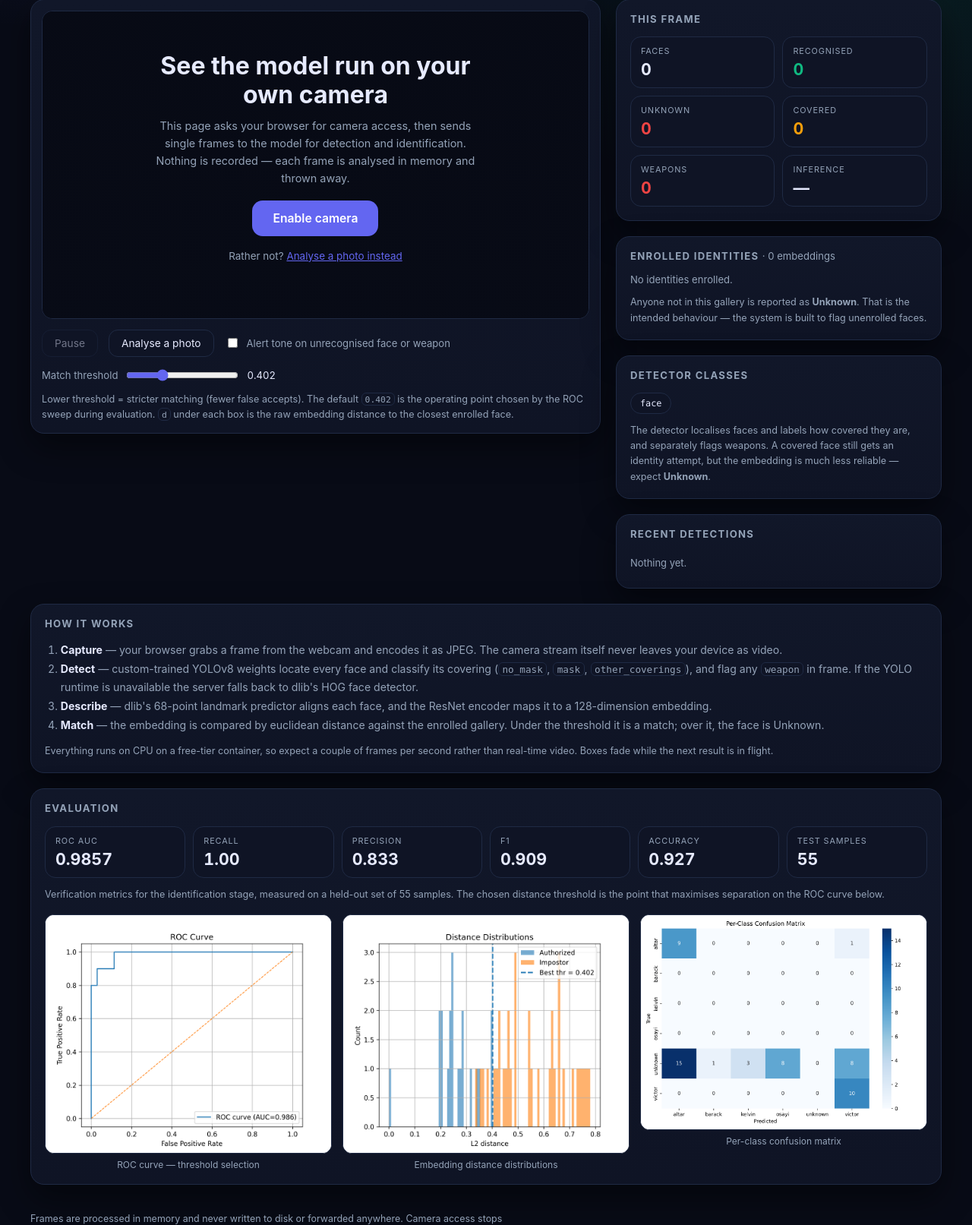
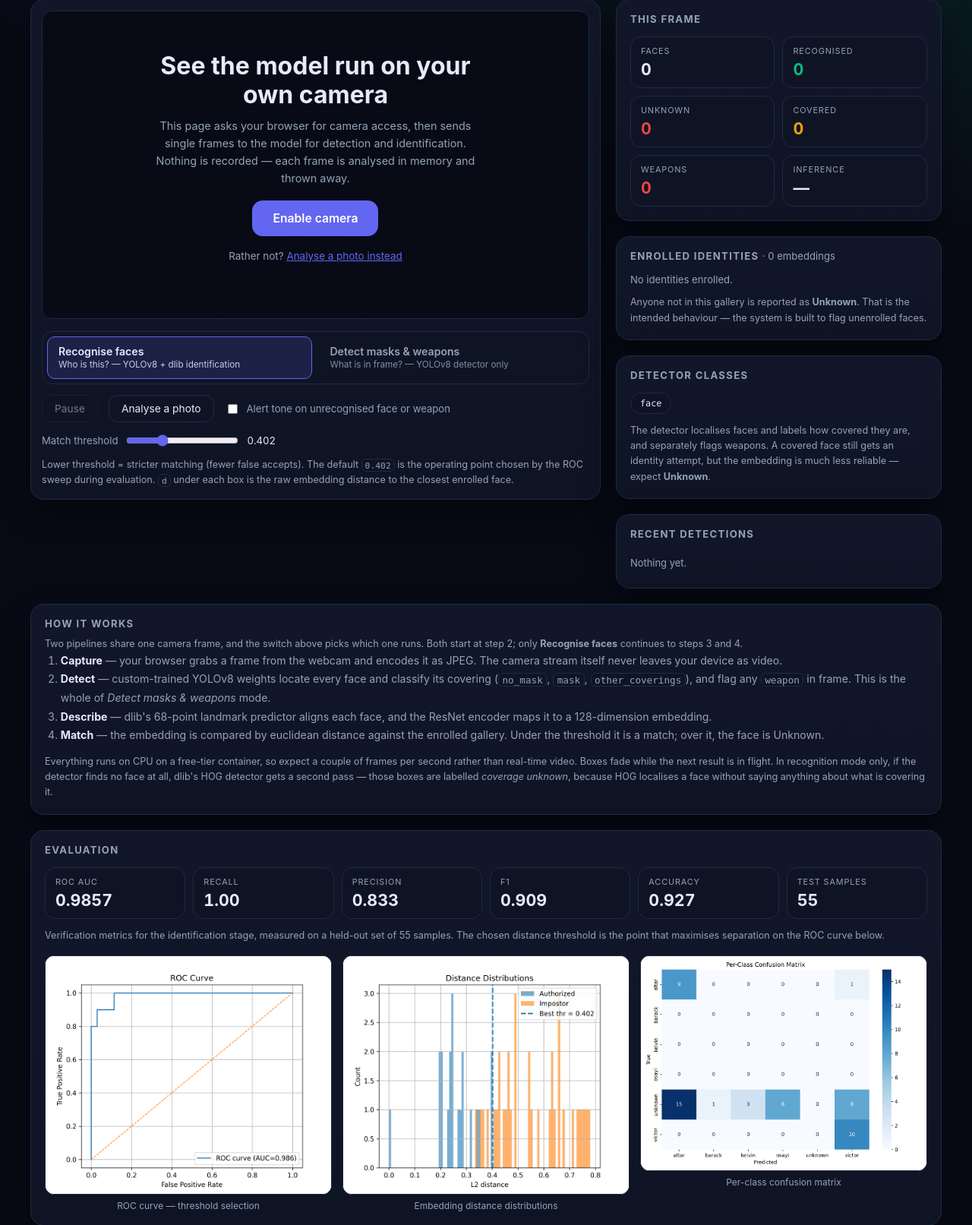
Before and after one commit to victorakor/face-recognition-live-demo, a Flask app: page / in a window 1280 px wide. Shown: the part 97-1710 px from the top of the page at 76% size. Run offline with Flask 3, Linux system fonts and the light colour scheme.

Commit message:
Add a mode switch and serve the detector at its training resolution
The mask/covering classes looked dead. Two causes, both fixed.

1. Train/serve resolution mismatch. The checkpoint's train_args says
   imgsz=640; the ONNX graph was exported at 480. On synthesised 640x360
   webcam frames with a 180 px subject, no_mask scores 0.062 at 480 (a miss)
   and 0.856 at 640; mask goes 0.514 -> 0.715. Weapons are robust at both
   sizes, which is why only the face classes appeared broken.

2. A dishonest fallback. When YOLO missed the face, dlib's HOG detector
   caught it and emitted cls="face", which COVERAGE mapped to
   ("Uncovered", False) -- so a masked subject was reported as uncovered.
   "face" now maps to "Coverage unknown", and detection mode skips HOG
   entirely so a miss reads as a miss.

models/best.onnx is re-exported with dynamic H/W, which is measurably faster
than a fixed-shape graph at the same size (127ms vs 144ms at 640, 71ms vs
102ms at 480) and lets one session serve both modes. Resident memory at 640
is 223 MB, unchanged.

The switch itself: mode=recognition (detect -> embed -> match, the existing
behaviour) or mode=detection (detector only, conf floor 0.25, no dlib, no
HOG). Skipping the embedding is what pays for the bigger input -- detection
mode measures 124-160 ms against recognition's 1000-1900 ms locally.

Read from ?mode=, X-Mode or the JSON body; unrecognised values fall back to
DEFAULT_MODE rather than erroring. Responses gain mode, imgsz, conf,
classCounts and counts.objects, and per-face source. authorized is now
tri-state: null means no identity was attempted, so the counters compare
with `is True` / `is False`.

Client-side the segmented control swaps a body class to show the per-mode
stat tiles, colours boxes by detector class instead of by identity, and
re-runs a loaded still image on switch.

Co-Authored-By: Claude Opus 5 <noreply@anthropic.com>

```diff
--- a/app.py
+++ b/app.py
@@ -18,7 +18,7 @@ import cv2
 import numpy as np
 from flask import Flask, Response, jsonify, render_template, request
 
-from recognizer import DEFAULT_THRESHOLD, get_recognizer, is_ready, warmup
+from recognizer import DEFAULT_MODE, DEFAULT_THRESHOLD, MODES, get_recognizer, is_ready, warmup
 
 # Uploaded frames are ~40-120 KB of JPEG; 6 MB leaves room for a full-resolution
 # still from the image-upload fallback without letting anyone stream junk at us.
@@ -111,9 +111,27 @@ def requested_threshold() -> float:
         return DEFAULT_THRESHOLD
 
 
+def requested_mode() -> str:
+    """Which pipeline to run: "recognition" (identify faces) or "detection" (classes only).
+
+    Read from the same three places as the threshold. An unrecognised value falls back to
+    the default rather than erroring -- a typo in a query string should not break the demo.
+    """
+    raw = request.args.get("mode") or request.headers.get("X-Mode")
+    if raw is None and (request.content_type or "").startswith("application/json"):
+        payload = request.get_json(silent=True) or {}
+        raw = payload.get("mode")
+    if not isinstance(raw, str):
+        return DEFAULT_MODE
+    mode = raw.strip().lower()
+    return mode if mode in MODES else DEFAULT_MODE
+
+
 @app.route("/")
 def index() -> str:
-    return render_template("index.html", default_threshold=DEFAULT_THRESHOLD)
+    return render_template(
+        "index.html", default_threshold=DEFAULT_THRESHOLD, default_mode=DEFAULT_MODE
+    )
 
 
 @app.route("/api/health")
@@ -161,7 +179,9 @@ def detect() -> tuple[Response, int] | Response:
     if not _in_flight.acquire(blocking=False):
         return jsonify({"error": "server busy", "retry": True}), 503
     try:
-        result = get_recognizer().detect(frame, threshold=requested_threshold())
+        result = get_recognizer().detect(
+            frame, threshold=requested_threshold(), mode=requested_mode()
+        )
     except Exception as exc:  # pragma: no cover - surfaced to the client for debugging
         app.logger.exception("detection failed")
         return jsonify({"error": f"detection failed: {exc}"}), 500
--- a/static/css/style.css
+++ b/static/css/style.css
@@ -190,6 +190,52 @@ main {
   text-decoration: underline;
 }
 
+/* ------------------------------------------------------------- mode switch */
+/* Two pipelines, one frame. The switch is a segmented control rather than a checkbox
+   because neither option is a modifier of the other -- they are separate demos. */
+.modebar {
+  display: grid;
+  grid-template-columns: repeat(2, minmax(0, 1fr));
+  gap: 8px;
+  margin-top: 16px;
+  padding: 6px;
+  background: var(--card-2);
+  border: 1px solid var(--border);
+  border-radius: 14px;
+}
+.seg {
+  display: flex;
+  flex-direction: column;
+  gap: 2px;
+  padding: 10px 14px;
+  border: 1px solid transparent;
+  border-radius: 10px;
+  background: transparent;
+  color: var(--muted);
+  font: inherit;
+  text-align: left;
+  cursor: pointer;
+  transition: background 0.16s ease, color 0.16s ease, border-color 0.16s ease;
+}
+.seg strong { font-size: 0.88rem; font-weight: 600; }
+.seg small { font-size: 0.73rem; opacity: 0.85; line-height: 1.35; }
+.seg:hover:not([aria-pressed="true"]) { color: var(--fg); border-color: var(--border); }
+.seg[aria-pressed="true"] {
+  background: var(--accent-soft);
+  border-color: var(--accent);
+  color: var(--fg);
+}
+.seg:focus-visible { outline: 2px solid var(--accent); outline-offset: 2px; }
+
+/* Panels and tiles that only make sense in one mode. Driven off a body class so the whole
+   page switches in one assignment rather than a dozen hidden toggles. */
+body.mode-recognition .detect-only,
+body.mode-detection .recog-only { display: none; }
+
+@media (max-width: 640px) {
+  .modebar { grid-template-columns: 1fr; }
+}
+
 /* ---------------------------------------------------------------- controls */
 .controls {
   display: flex;
--- a/static/js/app.js
+++ b/static/js/app.js
@@ -23,6 +23,21 @@
     object: '#fb7185',
   };
 
+  // Detection mode colours boxes by what the detector called them rather than by whether we
+  // recognised them, so the class is readable straight off the overlay.
+  const CLASS_COLORS = {
+    no_mask: '#10b981',
+    mask: '#f59e0b',
+    other_coverings: '#f97316',
+    weapon: '#ef4444',
+    face: '#64748b', // HOG: a face was localised, its covering is unknown
+  };
+
+  const MODE_LABELS = {
+    recognition: 'Alert tone on unrecognised face or weapon',
+    detection: 'Alert tone on weapon or covered face',
+  };
+
   const el = (id) => document.getElementById(id);
   const video = el('video');
   const overlay = el('overlay');
@@ -30,6 +45,7 @@
   const ctx = overlay.getContext('2d');
   const capture = document.createElement('canvas');
   const captureCtx = capture.getContext('2d');
+  const modeButtons = Array.from(document.querySelectorAll('.seg[data-mode]'));
 
   const state = {
     stream: null,
@@ -37,8 +53,11 @@
     facingMode: 'user',
     mirror: true,
     stillImage: null,
+    stillFile: null,
     result: null,
     resultAt: 0,
+    mode: (modeButtons.find((b) => b.getAttribute('aria-pressed') === 'true') || {}).dataset?.mode
+      || 'recognition',
     threshold: parseFloat(el('threshold').value),
     frameTimes: [],
     lastAlertAt: 0,
@@ -49,6 +68,8 @@
   };
 
   const sleep = (ms) => new Promise((resolve) => setTimeout(resolve, ms));
+  const pct = (value) =>
+    value === null || value === undefined || Number.isNaN(value) ? '' : `${(value * 100).toFixed(0)}%`;
 
   /* -------------------------------------------------------------- model info */
 
@@ -80,6 +101,11 @@
       state.identities = model.identities || [];
       renderIdentities();
       el('galleryCount').textContent = `· ${model.gallerySize} embeddings`;
+
+      // The detection-mode copy quotes the input size the server will actually use, which
+      // depends on whether the ONNX graph was exported with dynamic axes.
+      const detectionImgsz = ((model.modeConfig || {}).detection || {}).imgsz;
+      if (detectionImgsz) el('hintImgsz').textContent = String(detectionImgsz);
 
       renderChips(
         el('classChips'),
@@ -167,6 +193,7 @@
     await waitForVideoDimensions();
 
     state.stillImage = null;
+    state.stillFile = null;
     state.result = null;
     el('gate').hidden = true;
     el('gateError').hidden = true;
@@ -262,7 +289,8 @@
   }
 
   async function postFrame(blob) {
-    const response = await fetch(`/api/detect?threshold=${state.threshold.toFixed(3)}`, {
+    const query = `threshold=${state.threshold.toFixed(3)}&mode=${encodeURIComponent(state.mode)}`;
+    const response = await fetch(`/api/detect?${query}`, {
       method: 'POST',
       headers: { 'Content-Type': 'image/jpeg' },
       body: blob,
@@ -322,18 +350,24 @@
     state.result = result;
     state.resultAt = performance.now();
 
+    const detectionMode = result.mode === 'detection';
     const ms = Math.round(result.timings.totalMs);
     el('statFaces').textContent = String(result.counts.total);
-    el('statKnown').textContent = String(result.counts.authorized);
-    el('statUnknown').textContent = String(result.counts.unknown);
-    el('statCovered').textContent = String(result.counts.covered);
     el('statWeapons').textContent = String(result.counts.weapons);
     el('statLatency').textContent = `${ms} ms`;
     el('latencyBadge').textContent = `${ms} ms`;
 
-    const badge = el('threatBadge');
-    badge.textContent = `threat: ${result.threat}`;
-    badge.className = `badge threat-${result.threat}`;
+    if (detectionMode) {
+      // Per-class tallies straight from the detector -- no identity was attempted, so the
+      // recognised/unknown split would be meaningless here.
+      const classCounts = result.classCounts || {};
+      el('statNoMask').textContent = String(classCounts.no_mask || 0);
+      el('statMask').textContent = String(classCounts.mask || 0);
+      el('statOther').textContent = String(classCounts.other_coverings || 0);
+    } else {
+      el('statKnown').textContent = String(result.counts.authorized);
+      el('statUnknown').textContent = String(result.counts.unknown);
+      el('statCovered').textContent = String(result.counts.covered);
 
       let discovered = false;
       for (const face of result.faces) {
@@ -343,9 +377,18 @@
         }
       }
       if (discovered) renderIdentities();
+    }
+
+    const badge = el('threatBadge');
+    badge.textContent = `threat: ${result.threat}`;
+    badge.className = `badge threat-${result.threat}`;
 
     logResult(result);
-    if (result.counts.unknown > 0 || result.counts.weapons > 0) maybeAlert();
+
+    const alarming = detectionMode
+      ? result.counts.weapons > 0 || result.counts.covered > 0
+      : result.counts.unknown > 0 || result.counts.weapons > 0;
+    if (alarming) maybeAlert();
   }
 
   /* --------------------------------------------------------------- rendering */
@@ -379,32 +422,40 @@
 
     const lineWidth = Math.max(2, Math.round(width / 320));
     const fontSize = Math.max(12, Math.round(width / 42));
+    const detectionMode = result.mode === 'detection';
 
     for (const object of result.objects || []) {
       drawBox(object.boxNorm, width, height, {
-        color: COLORS.object,
+        color: CLASS_COLORS[object.label] || COLORS.object,
         lineWidth,
         fontSize,
         dashed: true,
-        label: `${object.label} ${(object.score * 100).toFixed(0)}%`,
+        label: `${object.label} ${pct(object.score)}`.trim(),
       });
     }
 
     for (const face of result.faces) {
-      const color = face.authorized ? COLORS.known : (face.covered ? COLORS.covered : COLORS.unknown);
-      const parts = [face.authorized ? face.name : 'Unknown'];
-      if (face.authorized) parts.push(`${(face.confidence * 100).toFixed(0)}%`);
-      if (face.covered) parts.push(face.coverage);
-
-      drawBox(face.boxNorm, width, height, {
-        color,
-        lineWidth,
-        fontSize,
-        label: parts.join(' · '),
+      // Detection mode has no identity to show, so the box carries the detector's own class
+      // and score. Recognition mode leads with the name and keeps the distance underneath.
+      const options = detectionMode
+        ? {
+            color: CLASS_COLORS[face.cls] || COLORS.object,
+            label: `${face.cls} ${pct(face.detectScore)}`.trim(),
+            sublabel: null,
+          }
+        : {
+            color: face.authorized ? COLORS.known : (face.covered ? COLORS.covered : COLORS.unknown),
+            label: [
+              face.authorized ? face.name : 'Unknown',
+              face.authorized ? pct(face.confidence) : '',
+              face.covered ? face.coverage : '',
+            ].filter(Boolean).join(' · '),
             sublabel: face.distance === null || face.distance === undefined
               ? null
               : `d=${face.distance.toFixed(3)}`,
-      });
+          };
+
+      drawBox(face.boxNorm, width, height, { ...options, lineWidth, fontSize });
     }
     ctx.globalAlpha = 1;
   }
@@ -465,8 +516,15 @@
   /* --------------------------------------------------------------------- log */
 
   function logResult(result) {
+    const detectionMode = result.mode === 'detection';
     const entries = [
-      ...result.faces.map((face) => ({
+      ...result.faces.map((face) => (detectionMode
+        ? {
+            who: face.cls,
+            kind: face.covered ? 'unknown' : 'object',
+            detail: `${face.coverage} · ${pct(face.detectScore)}`,
+          }
+        : {
             who: face.authorized ? face.name : 'Unknown',
             kind: face.authorized ? 'known' : 'unknown',
             detail: face.distance === null || face.distance === undefined
@@ -476,7 +534,7 @@
       ...(result.objects || []).map((object) => ({
         who: object.label,
         kind: 'object',
-        detail: `${(object.score * 100).toFixed(0)}% confidence`,
+        detail: `${pct(object.score)} confidence`,
       })),
     ];
     if (!entries.length) return;
@@ -507,6 +565,41 @@
       list.insertBefore(item, list.firstChild);
     }
     while (list.children.length > LOG_LIMIT) list.removeChild(list.lastChild);
+  }
+
+  function clearLog() {
+    el('log').innerHTML = '<li class="muted">Nothing yet.</li>';
+  }
+
+  /* -------------------------------------------------------------- mode switch */
+
+  function setMode(mode) {
+    if (mode === state.mode || !(mode in MODE_LABELS)) return;
+    state.mode = mode;
+    const recognition = mode === 'recognition';
+
+    // One body class drives every .recog-only / .detect-only panel and tile.
+    document.body.classList.toggle('mode-recognition', recognition);
+    document.body.classList.toggle('mode-detection', !recognition);
+    for (const button of modeButtons) {
+      button.setAttribute('aria-pressed', String(button.dataset.mode === mode));
+    }
+
+    el('hintRecognition').hidden = !recognition;
+    el('hintDetection').hidden = recognition;
+    el('classHintRecognition').hidden = !recognition;
+    el('classHintDetection').hidden = recognition;
+    el('thresholdRow').hidden = !recognition;
+    el('alertLabel').textContent = MODE_LABELS[mode];
+
+    // The previous mode's boxes and log lines are labelled by a pipeline that is no longer
+    // running, so drop them rather than leave them on screen looking current.
+    state.result = null;
+    clearLog();
+
+    // A still image would otherwise keep showing the old mode's result until the visitor
+    // re-picks the file. Live video just picks the new mode up on its next frame.
+    if (state.stillFile) analyseFile(state.stillFile);
   }
 
   /* ------------------------------------------------------------------- audio */
@@ -564,6 +657,7 @@
       await image.decode();
 
       state.stillImage = image;
+      state.stillFile = file;
       state.mirror = false;
       state.result = null;
       syncViewportAspect(image.naturalWidth, image.naturalHeight);
@@ -592,6 +686,9 @@
 
   el('startBtn').addEventListener('click', startCamera);
   el('switchBtn').addEventListener('click', switchCamera);
+  for (const button of modeButtons) {
+    button.addEventListener('click', () => setMode(button.dataset.mode));
+  }
   el('pickFileBtn').addEventListener('click', () => el('fileInput').click());
   el('photoBtn').addEventListener('click', () => el('fileInput').click());
   el('fileInput').addEventListener('change', (event) => {
--- a/templates/index.html
+++ b/templates/index.html
@@ -8,7 +8,7 @@
   <link rel="icon" href="{{ url_for('static', filename='favicon.png') }}" />
   <link rel="stylesheet" href="{{ url_for('static', filename='css/style.css') }}" />
 </head>
-<body>
+<body class="mode-{{ default_mode }}">
   <header class="topbar">
     <div class="brand">
       <span class="brand-dot" aria-hidden="true"></span>
@@ -54,44 +54,67 @@
         </div>
       </div>
 
+      <div class="modebar" role="group" aria-label="Pipeline mode">
+        <button class="seg" id="modeRecognition" data-mode="recognition"
+                aria-pressed="{{ 'true' if default_mode == 'recognition' else 'false' }}">
+          <strong>Recognise faces</strong>
+          <small>Who is this? — YOLOv8 + dlib identification</small>
+        </button>
+        <button class="seg" id="modeDetection" data-mode="detection"
+                aria-pressed="{{ 'true' if default_mode == 'detection' else 'false' }}">
+          <strong>Detect masks &amp; weapons</strong>
+          <small>What is in frame? — YOLOv8 detector only</small>
+        </button>
+      </div>
+
       <div class="controls">
         <button class="btn" id="toggleBtn" disabled>Pause</button>
         <button class="btn" id="switchBtn" hidden>Switch camera</button>
         <button class="btn" id="photoBtn">Analyse a photo</button>
         <label class="switch-row">
           <input type="checkbox" id="alertSound" />
-          <span>Alert tone on unrecognised face or weapon</span>
+          <span id="alertLabel">Alert tone on unrecognised face or weapon</span>
         </label>
         <div class="spacer"></div>
-        <label class="slider-row">
+        <label class="slider-row" id="thresholdRow">
           <span>Match threshold</span>
           <input type="range" id="threshold" min="0.25" max="0.75" step="0.005"
                  value="{{ '%.3f'|format(default_threshold) }}" />
           <output id="thresholdOut">{{ '%.3f'|format(default_threshold) }}</output>
         </label>
       </div>
-      <p class="hint">
+      <p class="hint" id="hintRecognition">
         Lower threshold = stricter matching (fewer false accepts). The default
         <code>{{ '%.3f'|format(default_threshold) }}</code> is the operating point chosen by
         the ROC sweep during evaluation. <code>d</code> under each box is the raw embedding
         distance to the closest enrolled face.
+      </p>
+      <p class="hint" id="hintDetection" hidden>
+        No identification runs in this mode — no embedding, no gallery lookup, no name. Every
+        box is the detector's own class and confidence, and the time saved by skipping
+        recognition is spent running the detector at its full training resolution
+        (<code id="hintImgsz">640</code> px), where covered faces are much more reliably
+        picked up.
       </p>
     </section>
 
     <section class="sidepanel">
       <div class="card">
         <h2>This frame</h2>
-        <div class="statgrid">
+        <div class="statgrid" id="statGrid">
           <div class="stat"><span class="stat-label">Faces</span><span class="stat-value" id="statFaces">0</span></div>
-          <div class="stat"><span class="stat-label">Recognised</span><span class="stat-value good" id="statKnown">0</span></div>
-          <div class="stat"><span class="stat-label">Unknown</span><span class="stat-value bad" id="statUnknown">0</span></div>
-          <div class="stat"><span class="stat-label">Covered</span><span class="stat-value warn" id="statCovered">0</span></div>
+          <div class="stat recog-only"><span class="stat-label">Recognised</span><span class="stat-value good" id="statKnown">0</span></div>
+          <div class="stat recog-only"><span class="stat-label">Unknown</span><span class="stat-value bad" id="statUnknown">0</span></div>
+          <div class="stat recog-only"><span class="stat-label">Covered</span><span class="stat-value warn" id="statCovered">0</span></div>
+          <div class="stat detect-only"><span class="stat-label">Uncovered</span><span class="stat-value good" id="statNoMask">0</span></div>
+          <div class="stat detect-only"><span class="stat-label">Mask</span><span class="stat-value warn" id="statMask">0</span></div>
+          <div class="stat detect-only"><span class="stat-label">Other covering</span><span class="stat-value warn" id="statOther">0</span></div>
           <div class="stat"><span class="stat-label">Weapons</span><span class="stat-value bad" id="statWeapons">0</span></div>
           <div class="stat"><span class="stat-label">Inference</span><span class="stat-value" id="statLatency">—</span></div>
         </div>
       </div>
 
-      <div class="card">
+      <div class="card recog-only">
         <h2>Enrolled identities <span class="count" id="galleryCount"></span></h2>
         <div class="chips" id="identityChips"><span class="muted">loading…</span></div>
         <p class="hint">
@@ -103,10 +126,17 @@
       <div class="card">
         <h2>Detector classes</h2>
         <div class="chips" id="classChips"><span class="muted">loading…</span></div>
-        <p class="hint">
+        <p class="hint" id="classHintRecognition">
           The detector localises faces and labels how covered they are, and separately flags
           weapons. A covered face still gets an identity attempt, but the embedding is much
           less reliable — expect <strong>Unknown</strong>.
+        </p>
+        <p class="hint" id="classHintDetection" hidden>
+          Live counts per class are in <em>This frame</em> above. If a class stays at zero
+          while you are clearly showing it, the detector is genuinely not firing — below about
+          90 px of subject height it stops finding faces at all, and the
+          <code>weapon</code> class fires on shapes, so it produces false positives on
+          elongated pale objects.
         </p>
       </div>
 
@@ -118,15 +148,22 @@
 
     <section class="card wide">
       <h2>How it works</h2>
+      <p class="hint" style="margin-top:-0.4rem">
+        Two pipelines share one camera frame, and the switch above picks which one runs. Both
+        start at step 2; only <strong>Recognise faces</strong> continues to steps 3 and 4.
+      </p>
       <ol class="steps">
         <li><strong>Capture</strong> — your browser grabs a frame from the webcam and encodes it as JPEG. The camera stream itself never leaves your device as video.</li>
-        <li><strong>Detect</strong> — custom-trained YOLOv8 weights locate every face and classify its covering (<code>no_mask</code>, <code>mask</code>, <code>other_coverings</code>), and flag any <code>weapon</code> in frame. If the YOLO runtime is unavailable the server falls back to dlib's HOG face detector.</li>
+        <li><strong>Detect</strong> — custom-trained YOLOv8 weights locate every face and classify its covering (<code>no_mask</code>, <code>mask</code>, <code>other_coverings</code>), and flag any <code>weapon</code> in frame. This is the whole of <em>Detect masks &amp; weapons</em> mode.</li>
         <li><strong>Describe</strong> — dlib's 68-point landmark predictor aligns each face, and the ResNet encoder maps it to a 128-dimension embedding.</li>
         <li><strong>Match</strong> — the embedding is compared by euclidean distance against the enrolled gallery. Under the threshold it is a match; over it, the face is Unknown.</li>
       </ol>
       <p class="hint">
         Everything runs on CPU on a free-tier container, so expect a couple of frames per
-        second rather than real-time video. Boxes fade while the next result is in flight.
+        second rather than real-time video. Boxes fade while the next result is in flight. In
+        recognition mode only, if the detector finds no face at all, dlib's HOG detector gets
+        a second pass — those boxes are labelled <em>coverage unknown</em>, because HOG
+        localises a face without saying anything about what is covering it.
       </p>
     </section>
 
```
Also changed, not shown: detector.py (+116 -25 lines), recognizer.py (+161 -38 lines), scripts/export_onnx.py (+26 -5 lines), README.md, 1 other file. Lines whose indentation alone changed are shown as unchanged.
